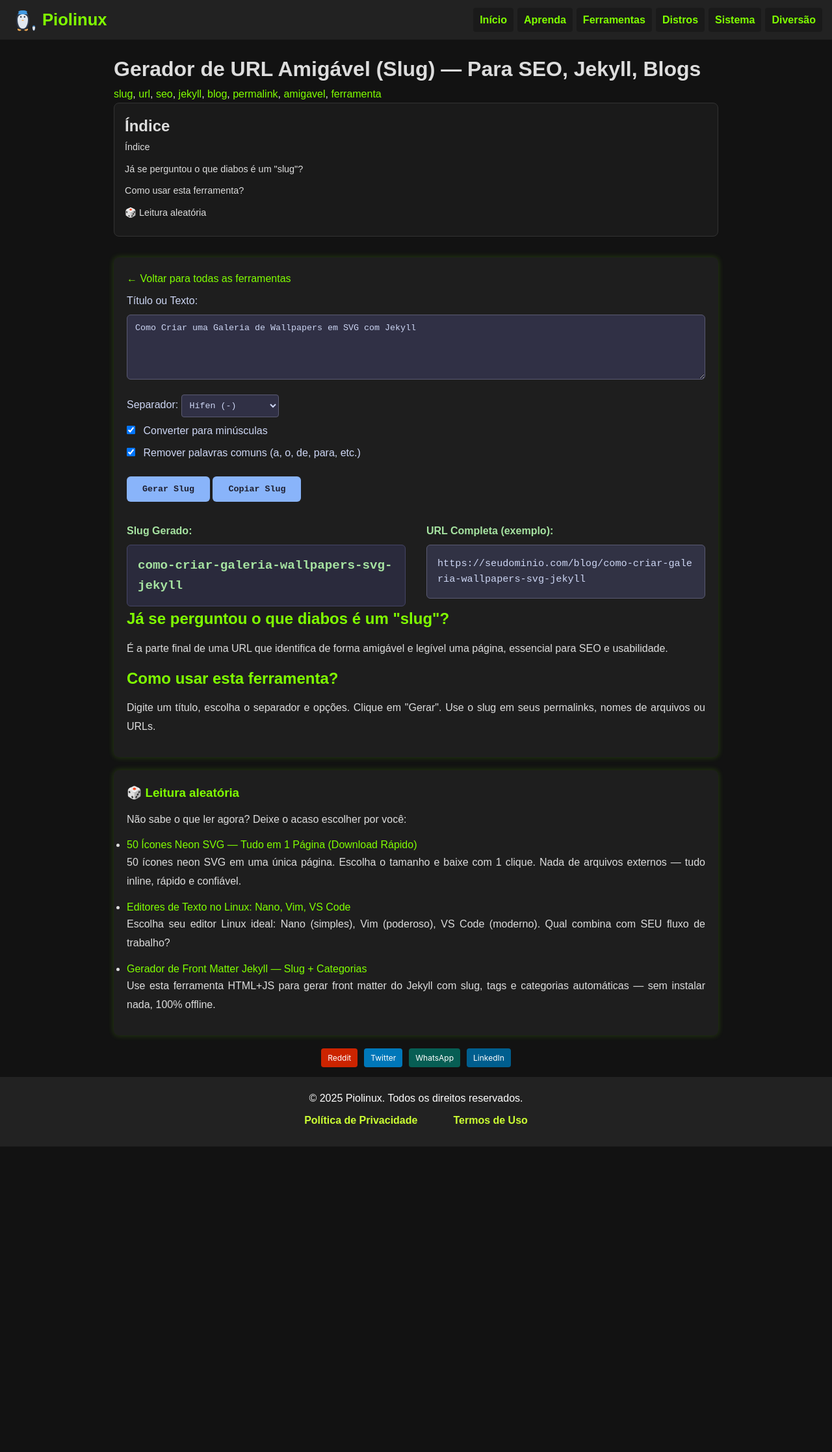
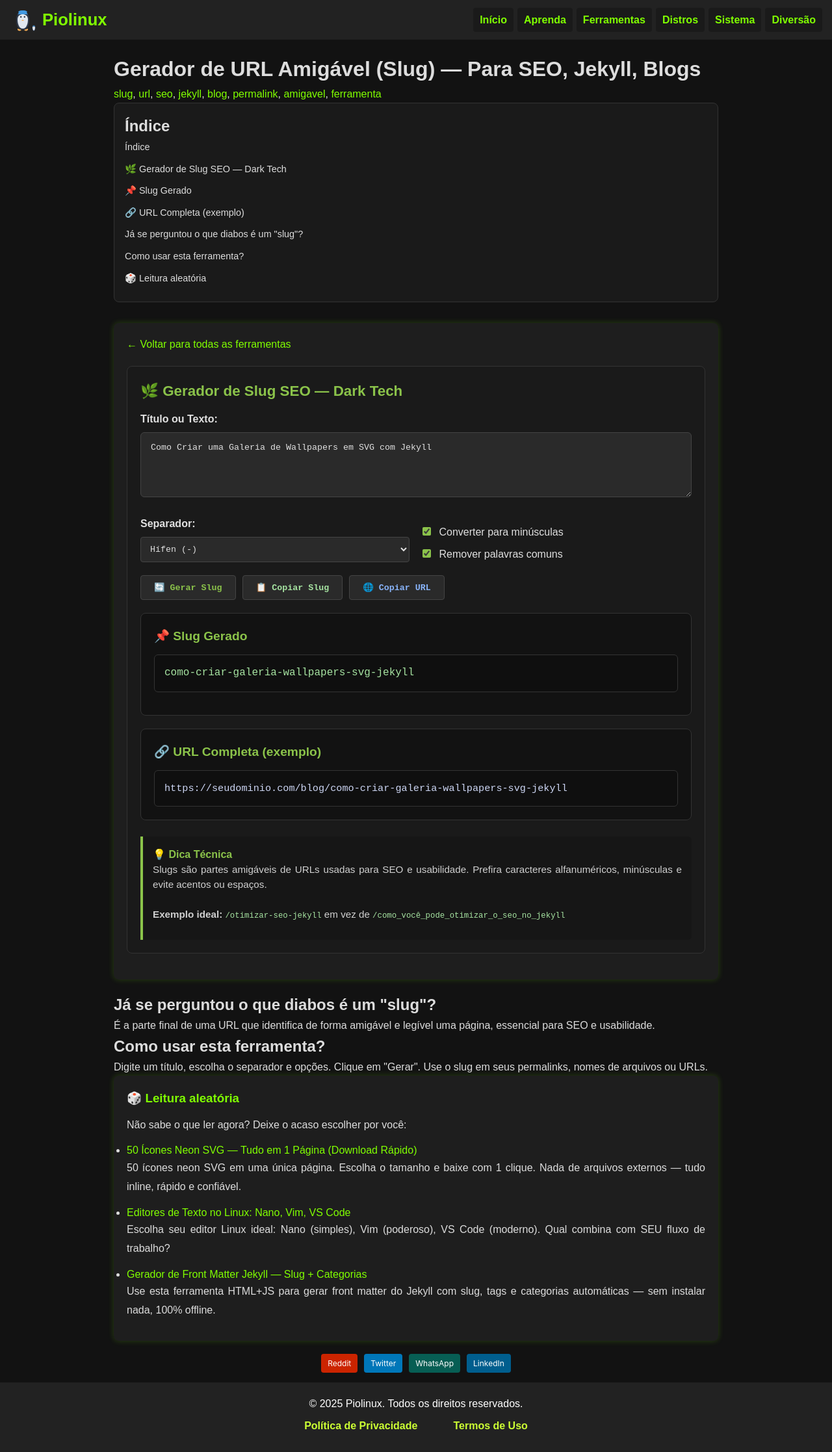
Before and after one commit to Piolinux/piolinux-site, a Jekyll site: the page built from _pages/tools/slug-generator.html, in a window 1280 px wide. Shown: the whole page at 65% size. Built offline with Jekyll 4.4.1, drawn with Linux system fonts in a browser that asks for light colours; before the commit the page ends 1764 px from its top, so only the background shows below that.

Commit message:
Update slug-generator.html

```diff
--- a/_pages/tools/slug-generator.html
+++ b/_pages/tools/slug-generator.html
@@ -14,33 +14,78 @@ tags: [slug, url, seo, jekyll, blog, permalink, amigavel, ferramenta]
   <a href="/ferramentas/" class="back-link">← Voltar para todas as ferramentas</a>
 
 
-  <div>
-    <label>Título ou Texto:
-      <textarea id="slugInput" style="width: 100%; height: 100px; padding: 0.75rem; margin: 0.5rem 0; background: #303045; border: 1px solid #5a5a72; color: #cdd6f4; font-family: monospace; border-radius: 6px;" placeholder="Digite seu título aqui...">Como Criar uma Galeria de Wallpapers em SVG com Jekyll</textarea>
-    </label>
-    <label>Separador:
-      <select id="separator">
-        <option value="-">Hífen (-)</option>
-        <option value="_">Sublinhado (_)</option>
-        <option value="+">Mais (+)</option>
-      </select>
-    </label>
-    <label><input type="checkbox" id="lowercase" checked> Converter para minúsculas</label>
-    <label><input type="checkbox" id="removeStopWords" checked> Remover palavras comuns (a, o, de, para, etc.)</label>
-    <button class="tool-button" onclick="generateSlug()">Gerar Slug</button>
-    <button class="tool-button" onclick="copySlug()">Copiar Slug</button>
-    <div style="margin-top: 1rem; display: grid; grid-template-columns: 1fr 1fr; gap: 2rem;">
+
+  <div class="tool-container" style="background: #1a1a1a; padding: 20px; border-radius: 8px; border: 1px solid #333; margin: 20px 0;">
+    <h2 class="tool-title" style="color: #8bc34a; margin-top: 0; font-size: 1.4em;">🌿 Gerador de Slug SEO — Dark Tech</h2>
+
+    <div style="margin-bottom: 20px;">
+      <label style="color: #e0e0e0; display: block; margin-bottom: 8px;"><strong>Título ou Texto:</strong></label>
+      <textarea
+        id="slugInput"
+        style="width: 100%; height: 100px; padding: 15px; background: #2a2a2a; color: #e0e0e0; border: 1px solid #444; border-radius: 6px; font-family: 'Courier New', monospace; resize: vertical;"
+        placeholder="Digite seu título aqui...">Como Criar uma Galeria de Wallpapers em SVG com Jekyll</textarea>
+    </div>
+
+    <div style="display: grid; grid-template-columns: 1fr 1fr; gap: 20px; margin-bottom: 20px;">
       <div>
-        <h4>Slug Gerado:</h4>
-        <div id="slugOutput" style="padding: 1rem; background: #2a2a3c; border: 1px solid #454565; border-radius: 6px; color: #a6e3a1; font-family: monospace; font-size: 1.2rem; font-weight: bold; word-break: break-all;"></div>
+        <label style="color: #e0e0e0; display: block; margin-bottom: 8px;"><strong>Separador:</strong></label>
+        <select id="separator" style="background: #2a2a2a; color: #e0e0e0; padding: 10px; border: 1px solid #444; border-radius: 4px; width: 100%; font-family: monospace;">
+          <option value="-">Hífen (-)</option>
+          <option value="_">Sublinhado (_)</option>
+          <option value="+">Mais (+)</option>
+        </select>
       </div>
-      <div>
-        <h4>URL Completa (exemplo):</h4>
-        <div id="fullUrl" style="padding: 1rem; background: #313244; border: 1px solid #5a5a72; border-radius: 6px; color: #cdd6f4; font-family: monospace; font-size: 0.95rem; word-break: break-all;">https://seudominio.com/blog/</div>
+
+      <div style="display: flex; flex-direction: column; justify-content: flex-end;">
+        <label style="color: #e0e0e0; margin-bottom: 8px;">
+          <input type="checkbox" id="lowercase" checked style="accent-color: #8bc34a; margin-right: 8px;"> Converter para minúsculas
+        </label>
+        <label style="color: #e0e0e0;">
+          <input type="checkbox" id="removeStopWords" checked style="accent-color: #8bc34a; margin-right: 8px;"> Remover palavras comuns
+        </label>
       </div>
     </div>
+
+    <div style="margin-bottom: 20px; display: flex; gap: 10px; flex-wrap: wrap;">
+      <button onclick="generateSlug()" style="background: #2a2a2a; color: #8bc34a; border: 1px solid #444; padding: 10px 20px; border-radius: 4px; cursor: pointer; font-weight: bold; font-family: monospace; transition: background 0.2s;">
+        🔄 Gerar Slug
+      </button>
+      <button onclick="copySlug()" style="background: #2a2a2a; color: #a6e3a1; border: 1px solid #444; padding: 10px 20px; border-radius: 4px; cursor: pointer; font-weight: bold; font-family: monospace; transition: background 0.2s;">
+        📋 Copiar Slug
+      </button>
+      <button onclick="copyFullUrl()" style="background: #2a2a2a; color: #89b4fa; border: 1px solid #444; padding: 10px 20px; border-radius: 4px; cursor: pointer; font-weight: bold; font-family: monospace; transition: background 0.2s;">
+        🌐 Copiar URL
+      </button>
+    </div>
+
+    <div style="background: #121212; padding: 20px; border-radius: 8px; border: 1px solid #333; margin-bottom: 20px;">
+      <h3 style="color: #8bc34a; margin-top: 0; font-size: 1.2em;">📌 Slug Gerado</h3>
+      <div
+        id="slugOutput"
+        style="padding: 15px; background: #0f0f0f; color: #a6e3a1; border: 1px solid #333; border-radius: 6px; font-family: 'Courier New', monospace; font-size: 1em; margin-bottom: 15px; word-break: break-all; min-height: 24px;">
+        ...
+      </div>
+    </div>
+
+    <div style="background: #121212; padding: 20px; border-radius: 8px; border: 1px solid #333;">
+      <h3 style="color: #8bc34a; margin-top: 0; font-size: 1.2em;">🔗 URL Completa (exemplo)</h3>
+      <div
+        id="fullUrl"
+        style="padding: 15px; background: #0f0f0f; color: #cdd6f4; border: 1px solid #333; border-radius: 6px; font-family: 'Courier New', monospace; font-size: 0.95em; word-break: break-all; min-height: 24px;">
+        https://seudominio.com/blog/...
+      </div>
+    </div>
+
+    <div style="margin-top: 25px; padding: 15px; background: #161616; border-left: 4px solid #8bc34a; border-radius: 0 6px 6px 0;">
+      <h4 style="color: #8bc34a; margin-top: 0;">💡 Dica Técnica</h4>
+      <p style="color: #d0d0d0; font-size: 0.95em; line-height: 1.5;">
+        Slugs são partes amigáveis de URLs usadas para SEO e usabilidade. Prefira caracteres alfanuméricos, minúsculas e evite acentos ou espaços.
+        <br><br>
+        <strong>Exemplo ideal:</strong> <code style="color: #a6e3a1;">/otimizar-seo-jekyll</code> em vez de <code style="color: #a6e3a1;">/como_você_pode_otimizar_o_seo_no_jekyll</code>
+      </p>
+    </div>
   </div>
-
+</section>
   <div class="seo-content">
     <h2> Já se perguntou o que diabos é um "slug"?</h2>
     <p>É a parte final de uma URL que identifica de forma amigável e legível uma página, essencial para SEO e usabilidade.</p>
@@ -48,17 +93,9 @@ tags: [slug, url, seo, jekyll, blog, permalink, amigavel, ferramenta]
     <p>Digite um título, escolha o separador e opções. Clique em "Gerar". Use o slug em seus permalinks, nomes de arquivos ou URLs.</p>
 
   </div>
-</section>
 
-<style>
-  /* ESTILO PADRÃO */
-  .tool-button { background: #89b4fa; color: #1e1e2e; padding: 0.75rem 1.5rem; font-family: monospace; font-weight: bold; border: none; border-radius: 6px; cursor: pointer; margin: 1rem 0; }
-  label { display: block; margin: 0.5rem 0; color: #cdd6f4; }
-  textarea { width: 100%; height: 100px; background: #303045; color: #cdd6f4; padding: 0.75rem; border: 1px solid #5a5a72; border-radius: 6px; font-family: monospace; }
-  input[type="checkbox"] { margin-right: 0.5rem; }
-  select { padding: 0.5rem; background: #303045; border: 1px solid #5a5a72; color: #cdd6f4; font-family: monospace; border-radius: 4px; }
-  h4 { margin: 0 0 0.5rem 0; color: #a6e3a1; }
-</style>
+
+
 
 
 <script>
@@ -103,21 +146,42 @@ function generateSlug() {
   // Remove separador no início e fim
   slug = slug.replace(new RegExp(`^${separator}+|${separator}+$`, 'g'), '');
 
+  // Fallback
+  if (slug === '') slug = 'sem-titulo';
+
   document.getElementById('slugOutput').innerText = slug;
   document.getElementById('fullUrl').innerText = `https://seudominio.com/blog/${slug}`;
 }
 
 function copySlug() {
   const slug = document.getElementById('slugOutput').innerText;
-  if (slug) {
-    navigator.clipboard.writeText(slug).then(() => alert('✅ Slug copiado!'));
+  if (slug && slug !== '...') {
+    navigator.clipboard.writeText(slug).then(() => {
+      alert('✅ Slug copiado!');
+    }).catch(() => {
+      alert('❌ Falha ao copiar. Tente manualmente.');
+    });
   }
 }
 
-// Gera ao carregar
-generateSlug();
+function copyFullUrl() {
+  const url = document.getElementById('fullUrl').innerText;
+  if (url && !url.includes('...')) {
+    navigator.clipboard.writeText(url).then(() => {
+      alert('✅ URL copiada!');
+    }).catch(() => {
+      alert('❌ Falha ao copiar. Tente manualmente.');
+    });
+  }
+}
+
+// Gera ao carregar e ao digitar
+document.addEventListener('DOMContentLoaded', generateSlug);
+document.getElementById('slugInput').addEventListener('input', generateSlug);
+document.getElementById('separator').addEventListener('change', generateSlug);
+document.getElementById('lowercase').addEventListener('change', generateSlug);
+document.getElementById('removeStopWords').addEventListener('change', generateSlug);
 </script>
-
 
 
 
```
Also changed, not shown: other parts of _pages/tools/slug-generator.html (+6 -0 lines).
